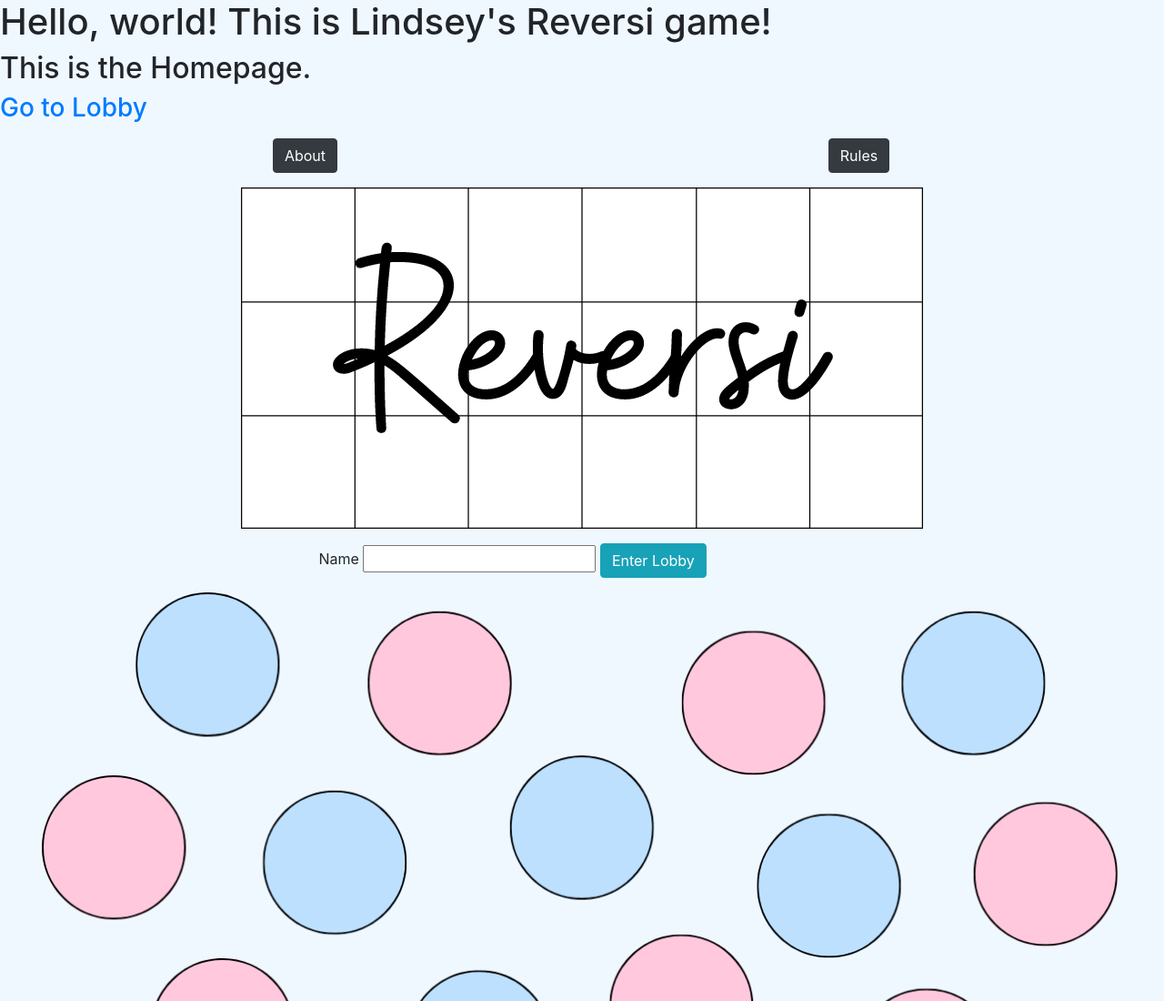
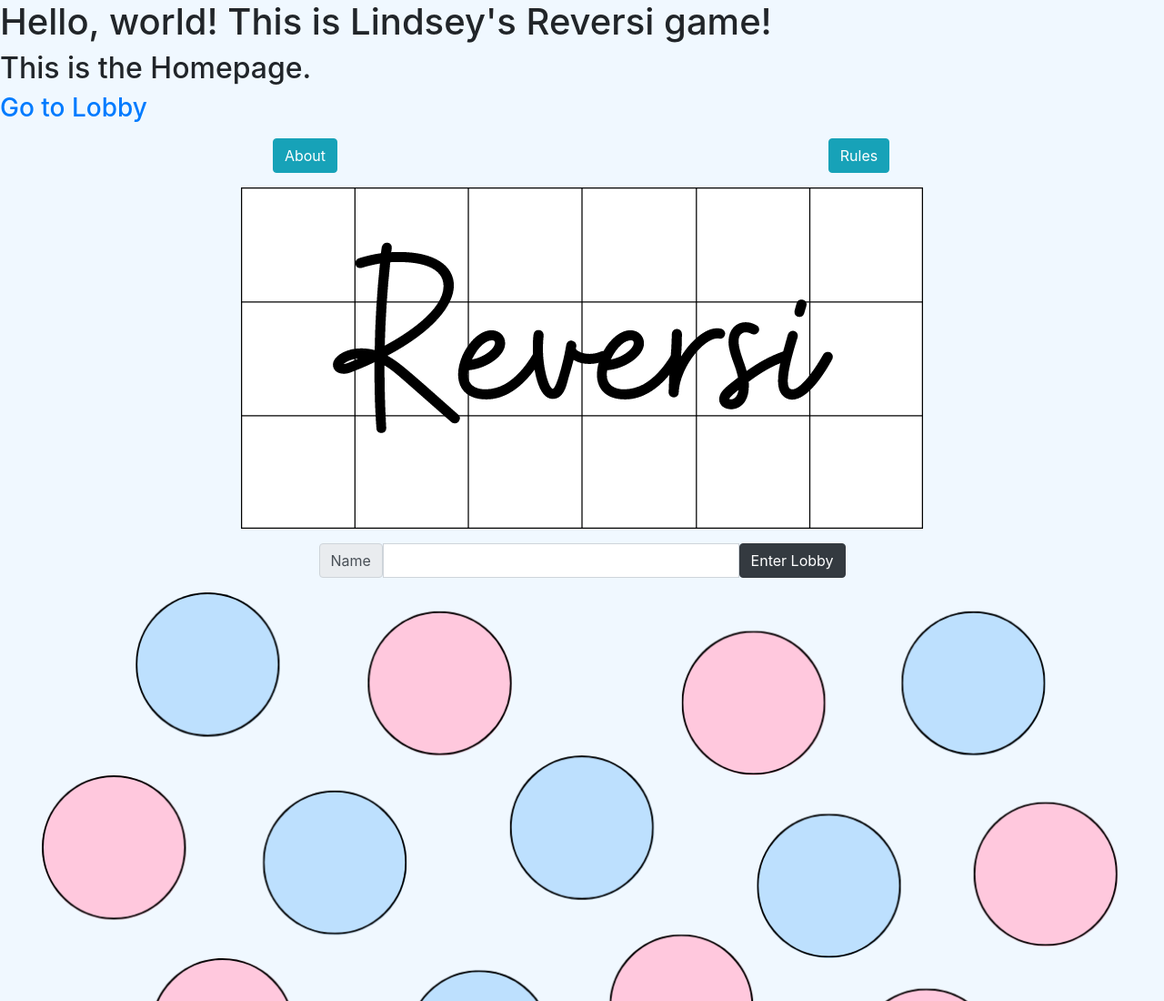
Before and after one commit to lerstad/MHCID-285-Reversi, a website: page public/index.html in a window 1280 px wide. Shown: the top 1100 px of the page at 91% size. Drawn offline with nearby package versions, Linux system fonts and the light colour scheme.

Commit message:
Updating name field

```diff
--- a/public/index.html
+++ b/public/index.html
@@ -25,10 +25,10 @@
 
       <div class="row m-3">
         <div class="col text-center">
-          <a class="btn btn-dark text-nowrap" href="about.html">About</a>
+          <a class="btn btn-info text-nowrap" href="about.html">About</a>
         </div>
         <div class="col text-center">
-          <a class="btn btn-dark text-nowrap" href="https://en.wikipedia.org/wiki/Reversi" target="_blank">Rules</a>
+          <a class="btn btn-info text-nowrap" href="https://en.wikipedia.org/wiki/Reversi" target="_blank">Rules</a>
         </div>
       </div>
 
@@ -40,9 +40,11 @@
 
       <div class="row align-items-center justify-content-center m-3">
         <div class="col-6">
-          <span>Name</span>
-          <input type="text" />
-          <button type="submit" class="btn btn-info text-nowrap">Enter Lobby</button>
+          <div class="input-group">
+            <span class="input-group-text" id="displayName">Name</span>
+            <input type="text" class="form-control text-nowrap" id="nameInput" />
+            <button type="submit" class="btn btn-dark text-nowrap">Enter Lobby</button>
+          </div>
         </div>
       </div>
 
```
